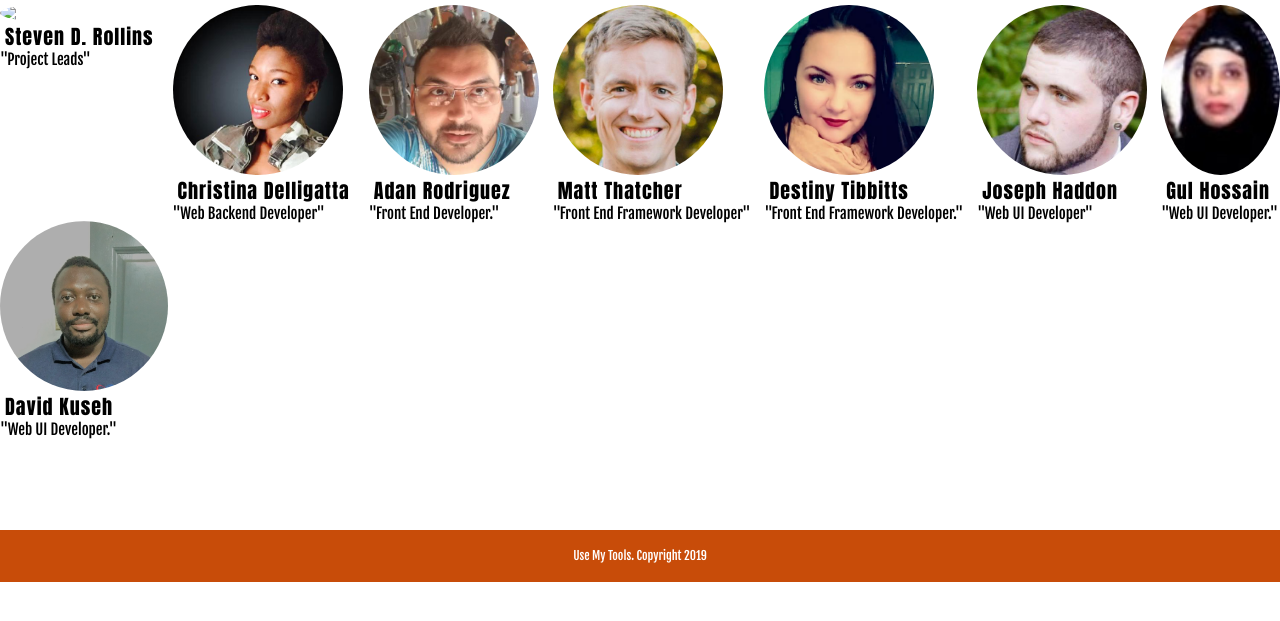
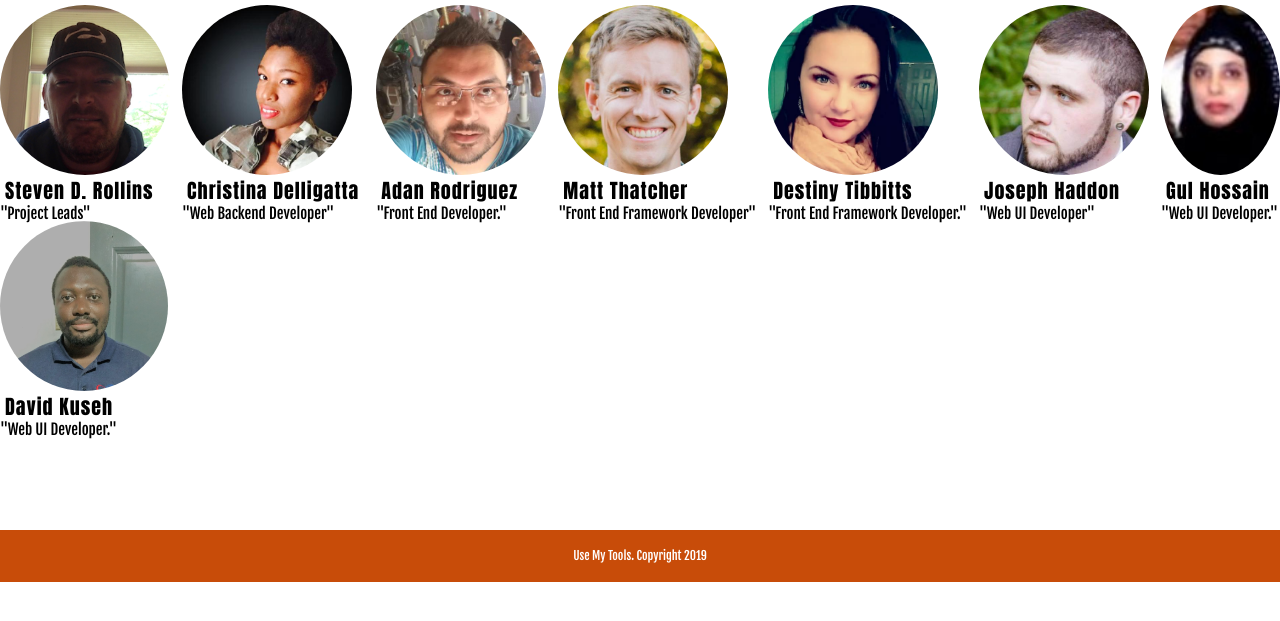
Before and after one commit to Build-Week-Use-My-Tools/UI-Gul-Hossain, a plain HTML site: page about.html in a window 1280 px wide. Shown: the part 169-790 px from the top of the page. Drawn offline with Linux system fonts and the light colour scheme; the site is published under a folder, as on GitHub Pages, so addresses that start at the root find nothing.

Commit message:
image updated

```diff
--- a/about.html
+++ b/about.html
@@ -39,7 +39,7 @@
 
 
         <div class="bottom b1">
-            <img src="/img/steven.png" alt="Picture of Steven">
+            <img src="img/steven.png" alt="Picture of Steven">
             <h3>Steven D. Rollins</h3>
             <p>"Project Leads"</p>
         </div>
```
